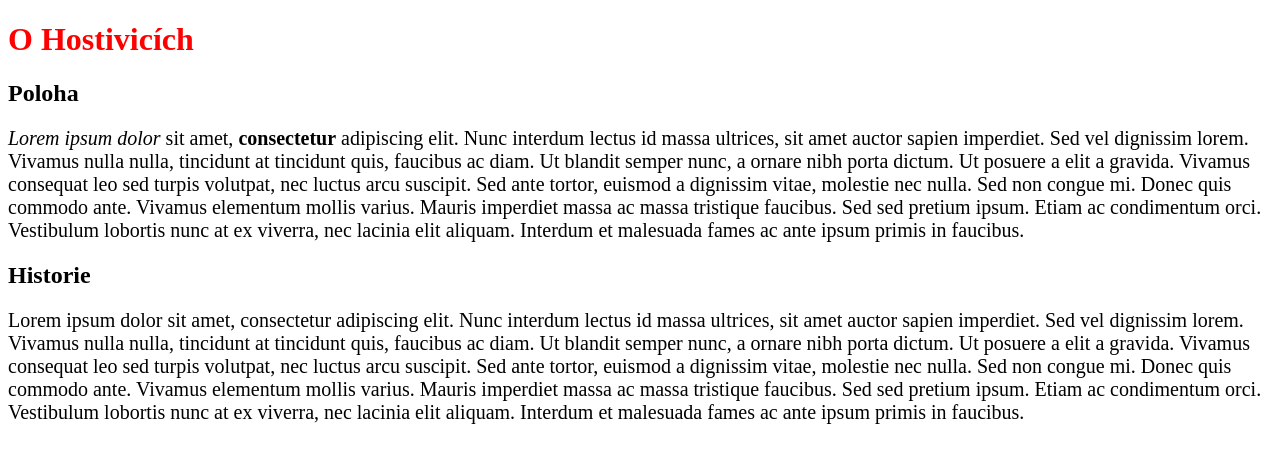
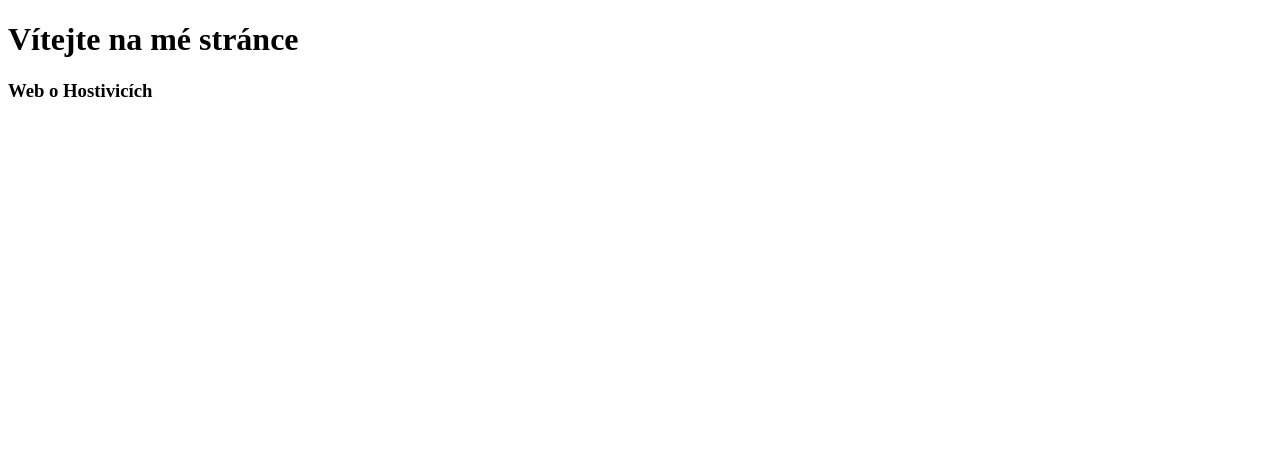
Before and after one commit to NatalieCupalova/web-hostivice, a website: page web/index.html in a window 1280 px wide. Drawn offline with Linux system fonts and the light colour scheme.

Commit message:
Změněn text na úvodní obrazovce

```diff
--- a/web/index.html
+++ b/web/index.html
@@ -2,27 +2,14 @@
 <html>
 
 <head>
-    <title>Stránka o Hostivicích</title>
+    <title>Natálie Cupalová</title>
     <meta charset="UTF-8">
     <meta name="viewport" content="width=device-width, initial-scale=1">
-    <link href="styles.css" rel="stylesheet">
 </head>
 
 <body>
-    <h1>O Hostivicích</h1>
-    <h2>Poloha</h2>
-    <p>
-        <em>Lorem ipsum dolor</em> sit amet, <strong>consectetur</strong> adipiscing elit. Nunc interdum lectus id massa ultrices, sit amet auctor sapien imperdiet. Sed vel dignissim lorem. Vivamus nulla nulla, tincidunt at tincidunt quis, faucibus ac
-        diam. Ut blandit semper nunc, a ornare nibh porta dictum. Ut posuere a elit a gravida. Vivamus consequat leo sed turpis volutpat, nec luctus arcu suscipit. Sed ante tortor, euismod a dignissim vitae, molestie nec nulla. Sed non congue mi. Donec
-        quis commodo ante. Vivamus elementum mollis varius. Mauris imperdiet massa ac massa tristique faucibus. Sed sed pretium ipsum. Etiam ac condimentum orci. Vestibulum lobortis nunc at ex viverra, nec lacinia elit aliquam. Interdum et malesuada fames
-        ac ante ipsum primis in faucibus.
-    </p>
-    <h2>Historie</h2>
-    <p>
-        Lorem ipsum dolor sit amet, consectetur adipiscing elit. Nunc interdum lectus id massa ultrices, sit amet auctor sapien imperdiet. Sed vel dignissim lorem. Vivamus nulla nulla, tincidunt at tincidunt quis, faucibus ac diam. Ut blandit semper nunc, a ornare
-        nibh porta dictum. Ut posuere a elit a gravida. Vivamus consequat leo sed turpis volutpat, nec luctus arcu suscipit. Sed ante tortor, euismod a dignissim vitae, molestie nec nulla. Sed non congue mi. Donec quis commodo ante. Vivamus elementum
-        mollis varius. Mauris imperdiet massa ac massa tristique faucibus. Sed sed pretium ipsum. Etiam ac condimentum orci. Vestibulum lobortis nunc at ex viverra, nec lacinia elit aliquam. Interdum et malesuada fames ac ante ipsum primis in faucibus.
-    </p>
+    <h1>Vítejte na mé stránce</h1>
+    <h3><a>Web o Hostivicích</a></h3>
 </body>
 
 </html>
--- a/web/styles.css
+++ b/web/o-hostivicich/styles.css
@@ -1,5 +1,5 @@
 h1 {
-    color: red;
+    color: DarkSlateGray;
 }
 
 p {
```
Also changed, not shown: web/o-hostivicich/index.html (added, +28 -0 lines).
